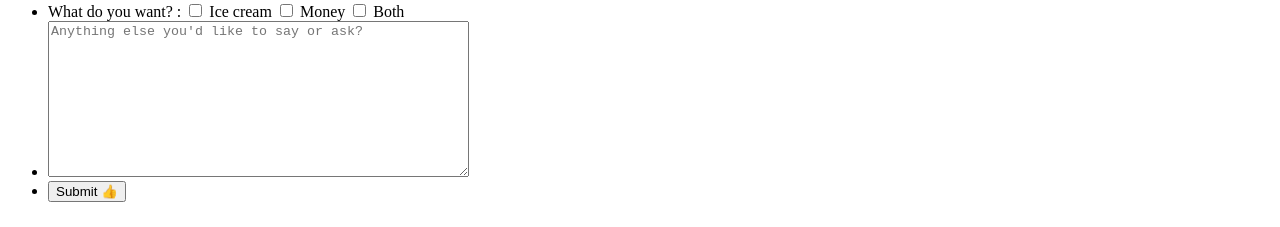
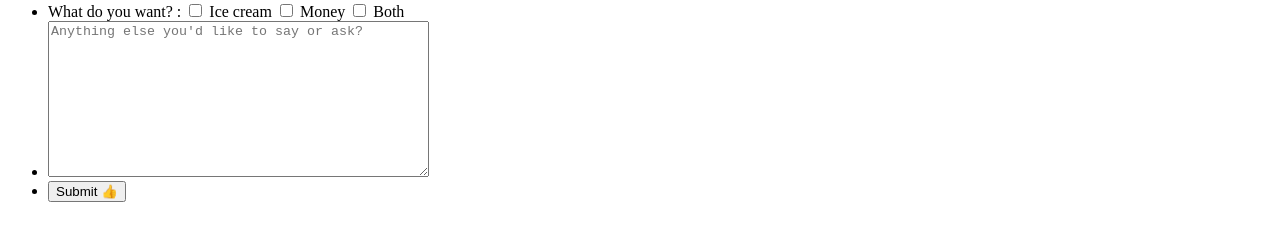
Before and after one commit to Sayanta337/html_party, a plain HTML site: page index.html in a window 1280 px wide. Shown: the part 3164-3391 px from the top of the page. Drawn offline with Linux system fonts and the light colour scheme.

Commit message:
Update v1.1.0_a
Textarea col shrank.

```diff
--- a/index.html
+++ b/index.html
@@ -167,7 +167,7 @@
             <label for="both">Both</label>
           </li>
            <li>
-            <textarea name="textarea" cols="50" maxlength="2000" minlength="2" rows="10" placeholder="Anything else you'd like to say or ask?"></textarea>
+            <textarea name="textarea" cols="45" maxlength="2000" minlength="2" rows="10" placeholder="Anything else you'd like to say or ask?"></textarea>
           </li>
           <li>
             <input type="submit"  value="Submit 👍">
```
